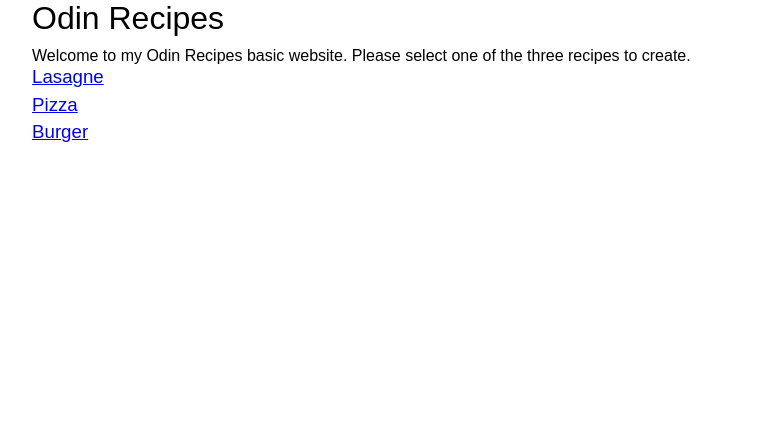
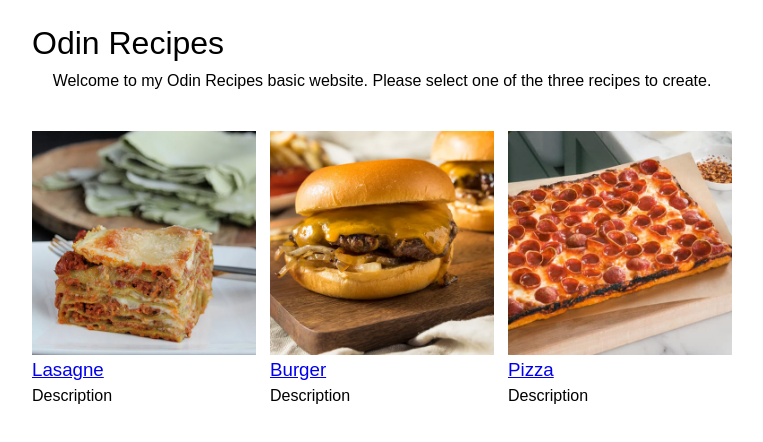
Before and after one commit to joehenstridge/odin-recipes, a plain HTML site: page index.html in a window 1280 px wide. Shown: the whole page, without its empty margins (258-1021 px from the left). Drawn offline with Linux system fonts and the light colour scheme.

Commit message:
Adding new pages and images

```diff
--- a/index.html
+++ b/index.html
@@ -8,19 +8,33 @@
     <title>Basic Recipe Website</title>
 </head>
 <body>
-    <h1>Odin Recipes</h1>
-    <p>
-        Welcome to my Odin Recipes basic website. Please select one of the three recipes to create.
-    </p>
-    <div class="recipie-container">
-        <div class="item">
-            <a href="recipes/lasagne.html"><h3>Lasagne</h3></a>
+    <header>
+        <h1>Odin Recipes</h1>
+        <p class="intro">
+            Welcome to my Odin Recipes basic website. Please select one of the three recipes to create.
+        </p>
+    </header>
+    <div class="recipe-container">
+        <div class="card">
+            <img src="./images/lasagne.jpg" alt="Lasagne" style="width:100%">
+            <div class="container">
+                <a href="recipes/lasagne.html"><h3>Lasagne</h3></a>
+                <p>Description</p>
+            </div>
         </div>
-        <div class="item">
-            <a href="recipes/pizza.html"><h3>Pizza</h3></a>
+        <div class="card">
+            <img src="./images/burger.jpg" alt="Burger" style="width:100%">
+            <div class="container">
+                <a href="recipes/burger.html"><h3>Burger</h3></a>
+                <p>Description</p>
+            </div>
         </div>
-        <div class="item">
-            <a href="recipes/burger.html"><h3>Burger</h3></a>
+        <div class="card">
+            <img src="./images/pizza.jpeg" alt="Pizza" style="width:100%">
+            <div class="container">
+                <a href="recipes/pizza.html"><h3>Pizza</h3></a>
+                <p>Description</p>
+            </div>
         </div>
     </div>
 </body>
--- a/style.css
+++ b/style.css
@@ -19,3 +19,22 @@ body {
     background-color: white;
     margin: 0 auto;
 }
+.intro{
+    text-align: center;
+}
+header {
+    padding-top: 25px;
+    padding-bottom: 40px;
+}
+.recipe-container {
+  /* We first create a flex layout context */
+  display: flex;
+}
+.card {
+    flex-grow: 1;
+    height: 100px;
+  }
+
+.card + .card {
+    margin-left: 2%;
+  }
```
Also changed, not shown: recipes/lasagne.html (+6 -0 lines), images/burger.jpg (added), images/burger.webp (added), images/lasagne.jpg (added), images/lasagne.webp (added), images/pizza.jpeg (added), recipes/burger.html (added), recipes/pizza.html (added), 1 other file.
